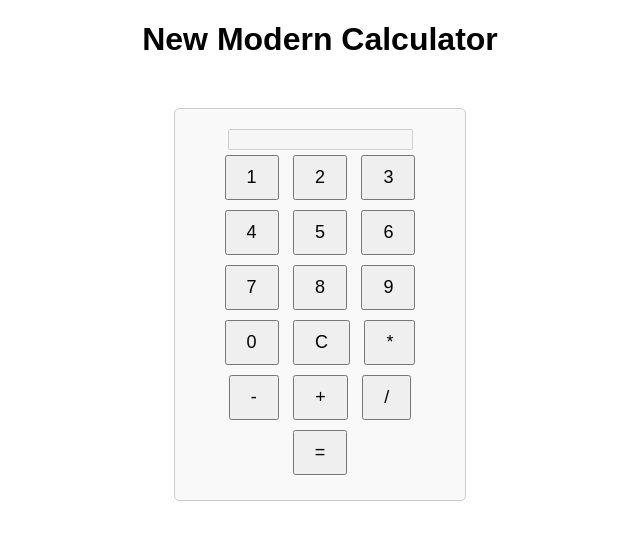
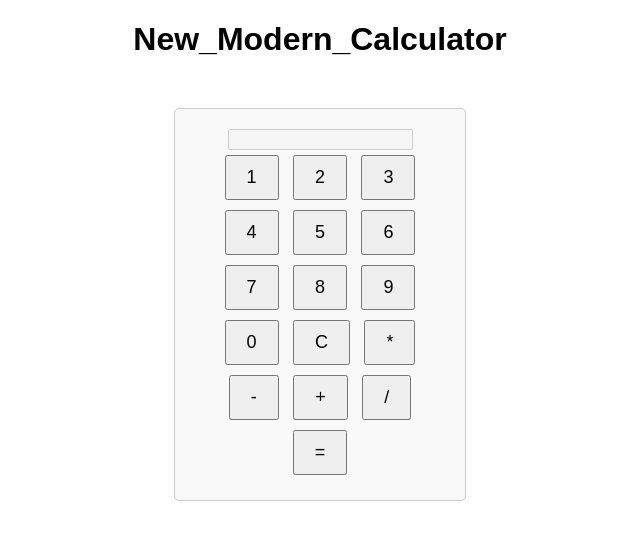
Before and after one commit to SoemSiny/second_html_app, a plain HTML site: page index.html in a window 1280 px wide. Shown: the whole page, without its empty margins (320-960 px from the left). Drawn offline with Linux system fonts and the light colour scheme.

Commit message:
add Underscore

```diff
--- a/index.html
+++ b/index.html
@@ -1,7 +1,7 @@
 <!DOCTYPE html>
 <html lang="en">
 <head>
-  <h1>New Modern Calculator</h1>
+  <h1>New_Modern_Calculator</h1>
 <meta charset="UTF-8">
 <meta name="viewport" content="width=device-width, initial-scale=1.0">
 <title>calculator1</title>
```
